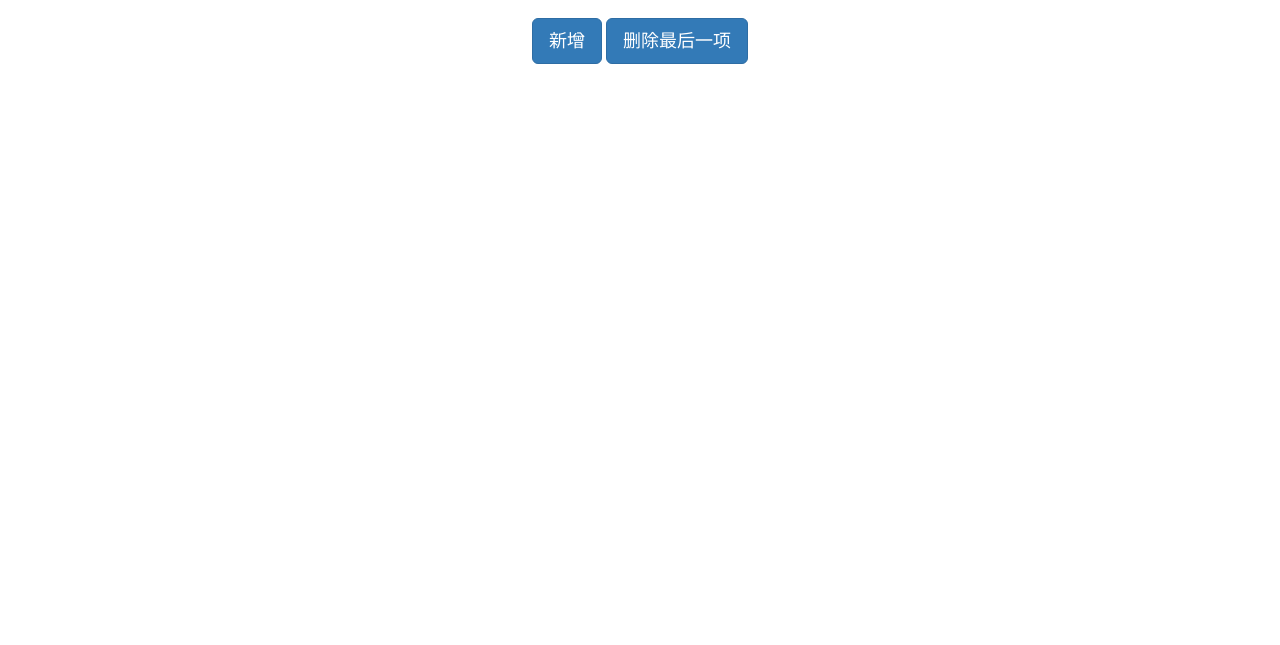
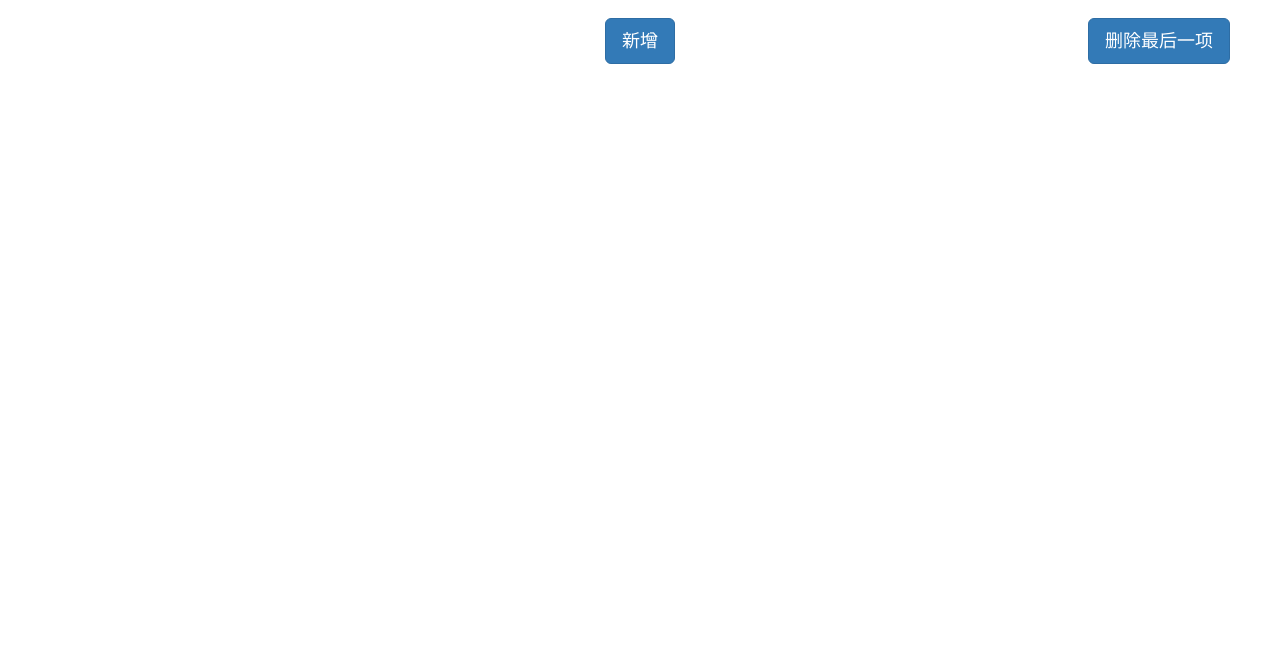
Before and after one commit to FebV/is, a website built with webpack: page public/index.html in a window 1280 px wide. Shown: the part 155-800 px from the top of the page. Built offline with nearby package versions, Linux system fonts and the light colour scheme; files whose address does not match are found by name.

Commit message:
put btn to right side

```diff
--- a/public/index.css
+++ b/public/index.css
@@ -11,3 +11,7 @@ ul .active a {
 #curTime {
     color: red;
 }
+.lastBtn {
+    position: absolute;
+    right: 50px;
+}
--- a/public/index.html
+++ b/public/index.html
@@ -37,7 +37,7 @@
         新增
       </button>
 
-      <button type="button" class="btn btn-primary btn-lg" id="delLastButton" onclick="delLast()">
+      <button type="button" class="btn btn-primary btn-lg lastBtn" id="delLastButton" onclick="delLast()">
         删除最后一项
       </button>
 
```
